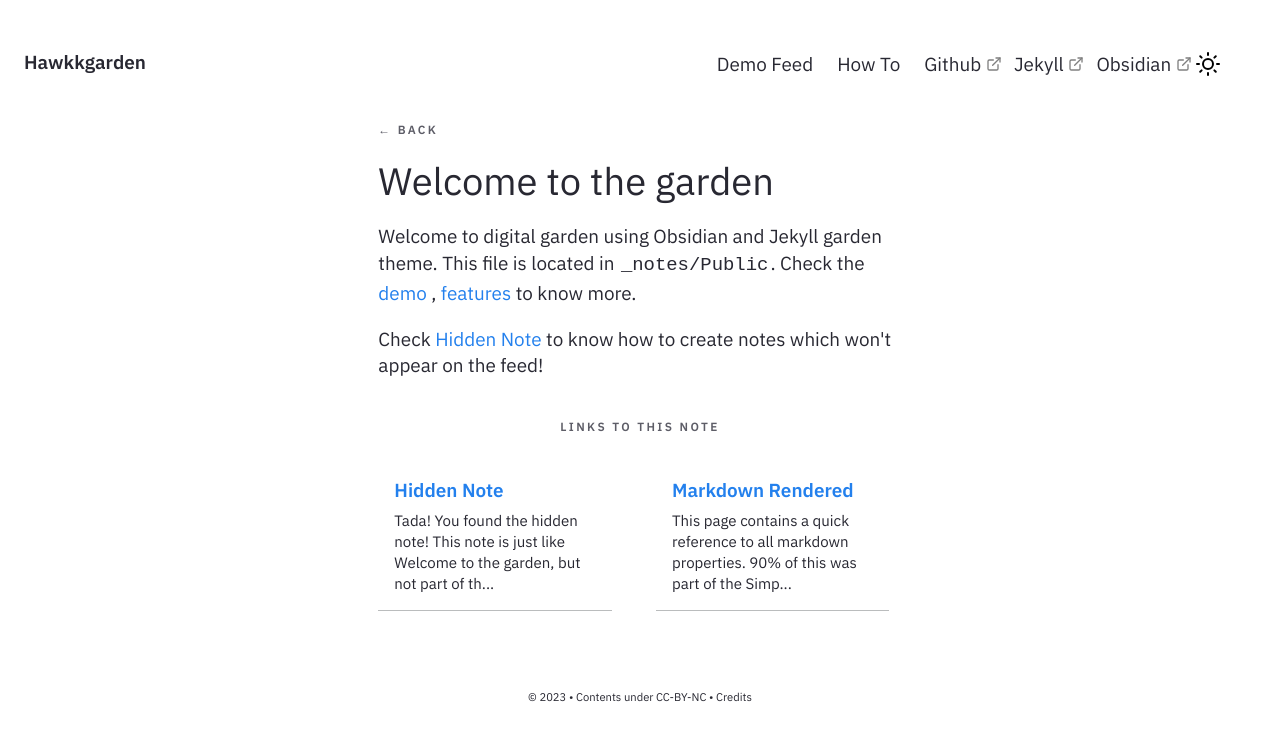
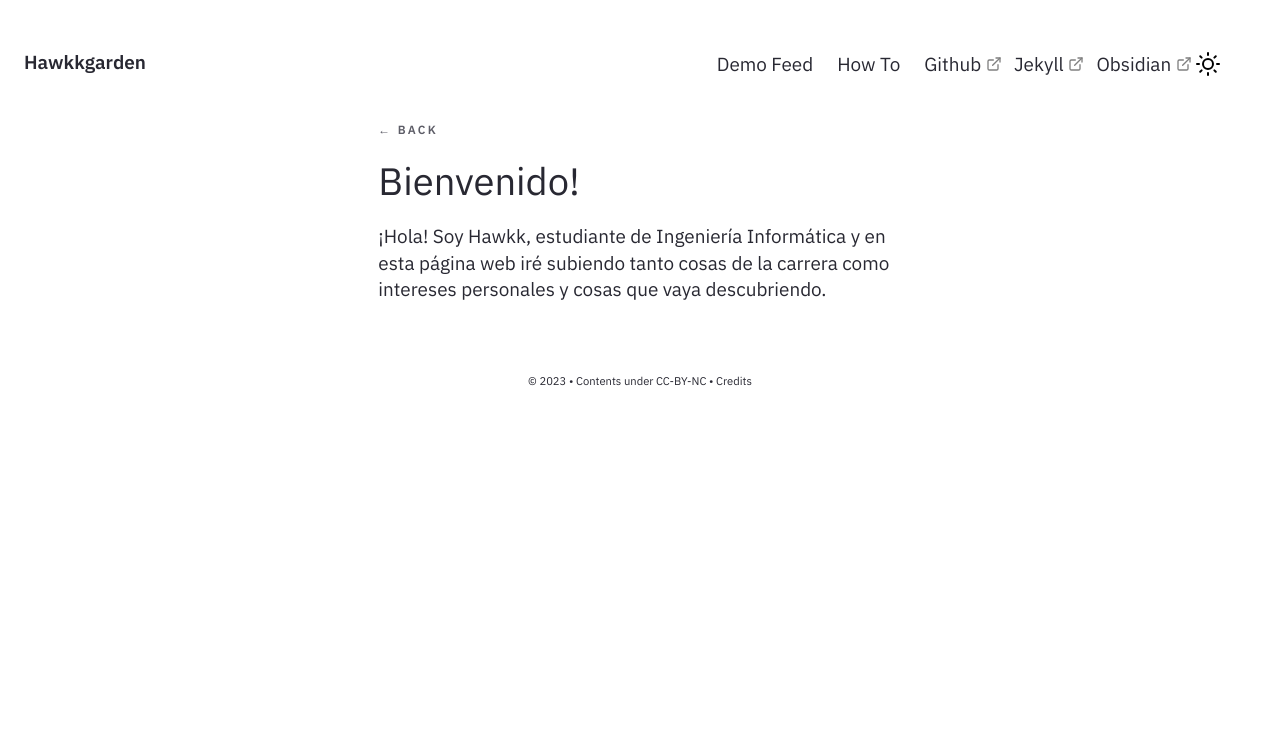
Before and after one commit to hawkkcodes/hawkkcodes.github.io, a Jekyll site: the page built from _notes/Public/Welcome to the garden.md, in a window 1280 px wide. Shown: the top 741 px of the page. Built offline with Jekyll 4.4.1, drawn with Linux system fonts in a browser that asks for light colours.

Commit message:
Cambios a la página principal

```diff
--- a/_notes/Public/Welcome to the garden.md
+++ b/_notes/Public/Welcome to the garden.md
@@ -1,9 +1,7 @@
 ---
-title : Welcome to the garden
+title : Bienvenido!
 feed: show
 date : 15-04-2021
 ---
 
-Welcome to digital garden using Obsidian and Jekyll garden theme. This file is located in `_notes/Public`. Check the <a href="{{'/notes' | relative_url}}"> demo </a>, <a href="{{'/post/features' | relative_url}}"> features </a> to know more.
-
-Check [[Hidden Note]] to know how to create notes which won't appear on the feed!
+¡Hola! Soy Hawkk, estudiante de Ingeniería Informática y en esta página web iré subiendo tanto cosas de la carrera como intereses personales y cosas que vaya descubriendo.
```
Also changed, not shown: pages/404.md (+1 -1 lines).
